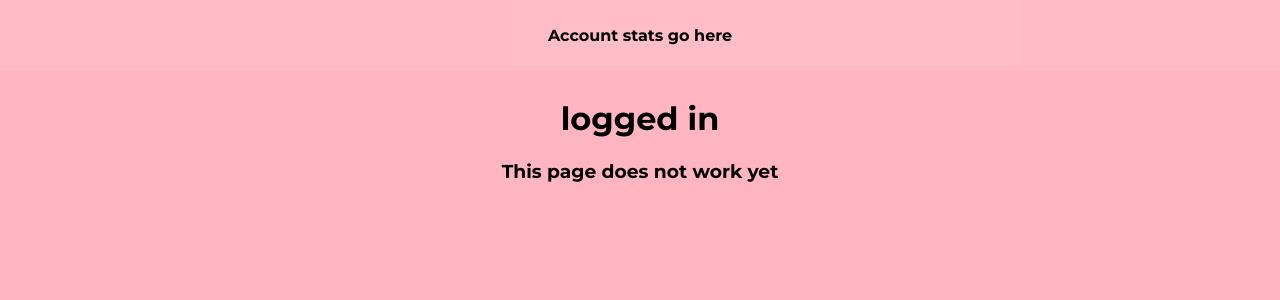
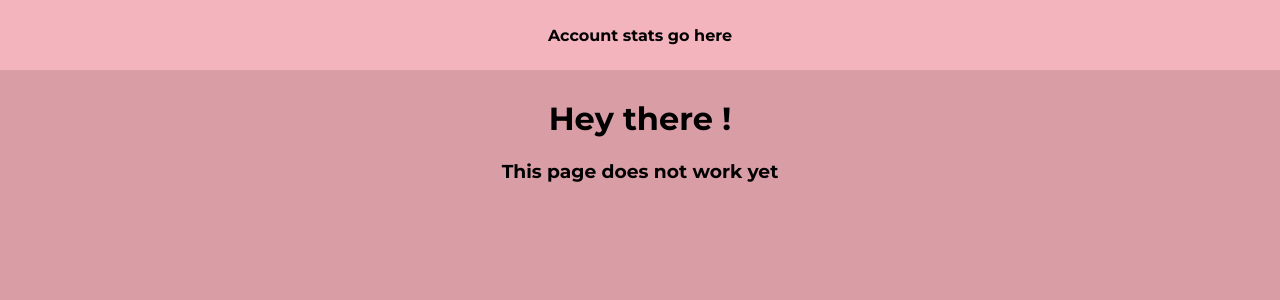
Before and after one commit to lynn89-sudo/vogelOS, a SvelteKit app: page / in a window 1280 px wide. Shown: the top 300 px of the page. Built offline with nearby package versions, Linux system fonts and the light colour scheme; sample sign-in values are in the browser's storage.

Commit message:
Added custom header message

```diff
--- a/src/routes/+page.svelte
+++ b/src/routes/+page.svelte
@@ -2,6 +2,17 @@
     import { onMount } from "svelte";
     import { base } from "$app/paths";
     import Navbar from "$lib/navbar.svelte";
+
+    let greetings = [
+        "Hoi",
+        "Hallo",
+        "Hey there",
+        "Welcome"
+    ]
+    let greeting = greetings[Math.floor((Math.random()*4))]
+
+    let name = $state("");
+
 
     onMount(function() {
         if (localStorage.getItem("accountCreated") == null || localStorage.getItem("accountCreated") == "false") {
@@ -11,17 +22,30 @@
             console.log(localStorage.getItem("accountCreated") == false);
         }
     })
+
+    onMount(function() {
+        name = localStorage.getItem("name");
+        document.getElementById("title").classList.remove("init");
+    })
 </script>
 <style>
     @import url('https://fonts.googleapis.com/css2?family=Montserrat:ital,wght@0,100..900;1,100..900&display=swap');
 
 
     :global(body) {
-        background-color: lightpink;
+        background-color: rgb(217, 157, 166);
         font-family: Montserrat;
         text-align: center;
     }
+
+    #title.init {
+        opacity: 0;
+    }
+    #title {
+        opacity: 1;
+        transition: opacity 2s ease-in-out;
+    }
 </style>
 <Navbar />
-<h1>logged in</h1>
+<h1 id="title" class="init">{ greeting } <span style="color: purple">{ name }</span>!</h1>
 <h3>This page does not work yet</h3>
```
Also changed, not shown: src/routes/create/+page.svelte (+5 -2 lines), 36 other files (tests, documents, lock files or other folders).
